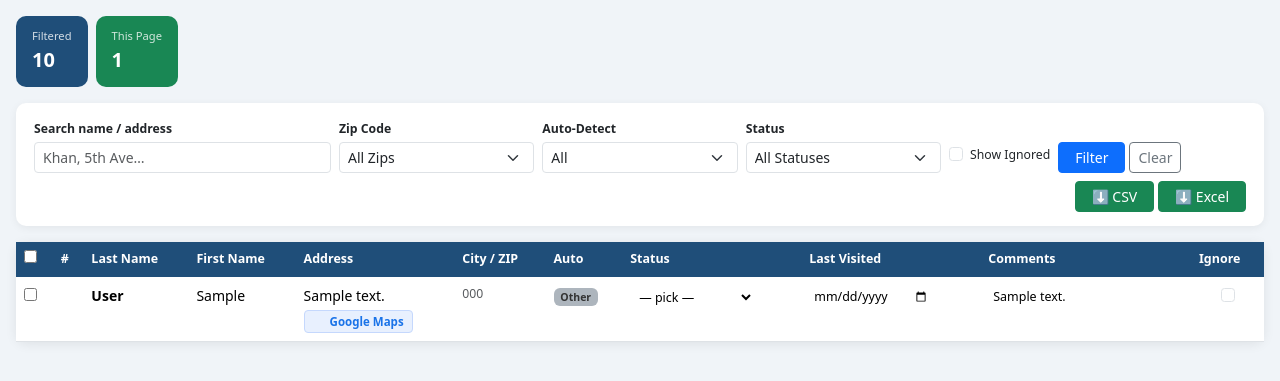
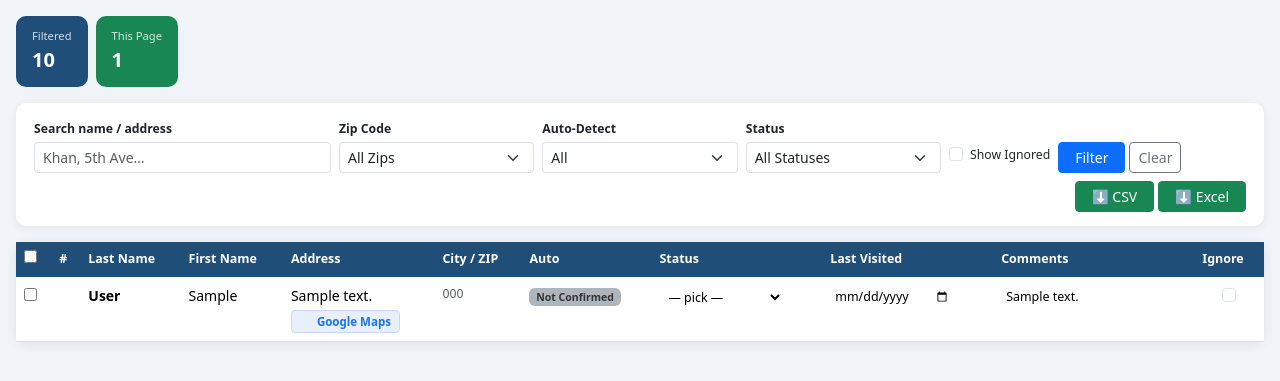
Before and after one commit to ryzsale/friscoaddress, a Flask app: template webapp/templates/owners.html in a window 1280 px wide. Shown: the part 56-437 px from the top of the page. Run offline with Flask 3, Linux system fonts and the light colour scheme; the template is opened without the code that fills it: most values are stand-ins (such as "Sample title", 1, 10 or a date in 2020).

Commit message:
Rename 'Other' to 'Not Confirmed' in auto-detect badge
Co-Authored-By: Claude Sonnet 4.6 <noreply@anthropic.com>

```diff
--- a/webapp/templates/owners.html
+++ b/webapp/templates/owners.html
@@ -199,7 +199,7 @@
             <td class="text-muted small">{{ rec.city_state_zip }}</td>
             <td>
               {% if rec.is_muslim %}<span class="badge badge-muslim">Muslim</span>
-              {% else %}<span class="badge badge-auto">Other</span>{% endif %}
+              {% else %}<span class="badge badge-auto">Not Confirmed</span>{% endif %}
             </td>
             <td>
               <select class="inline-select" onchange="save('{{ rec.rid }}','status',this.value,this)">
```
